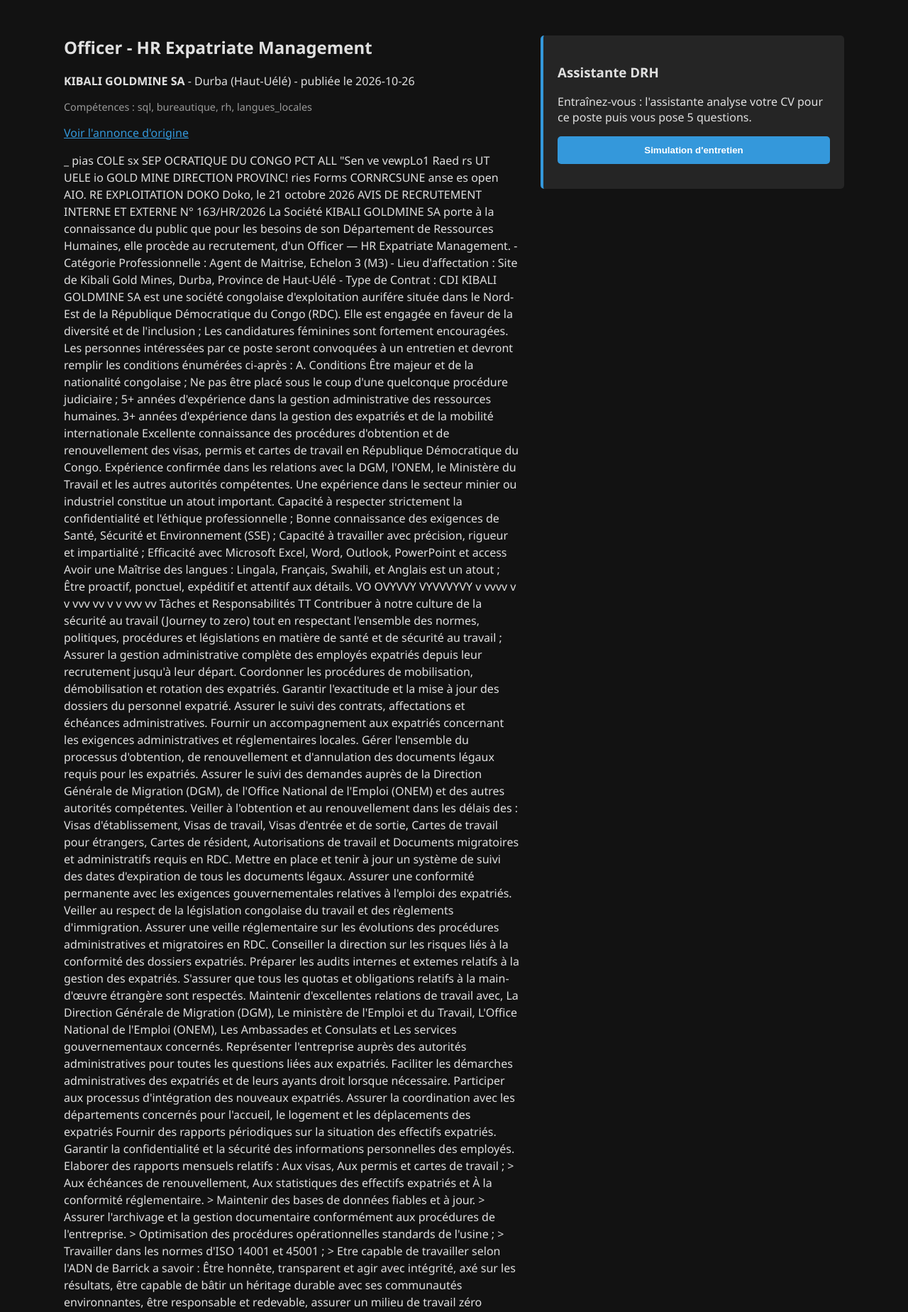
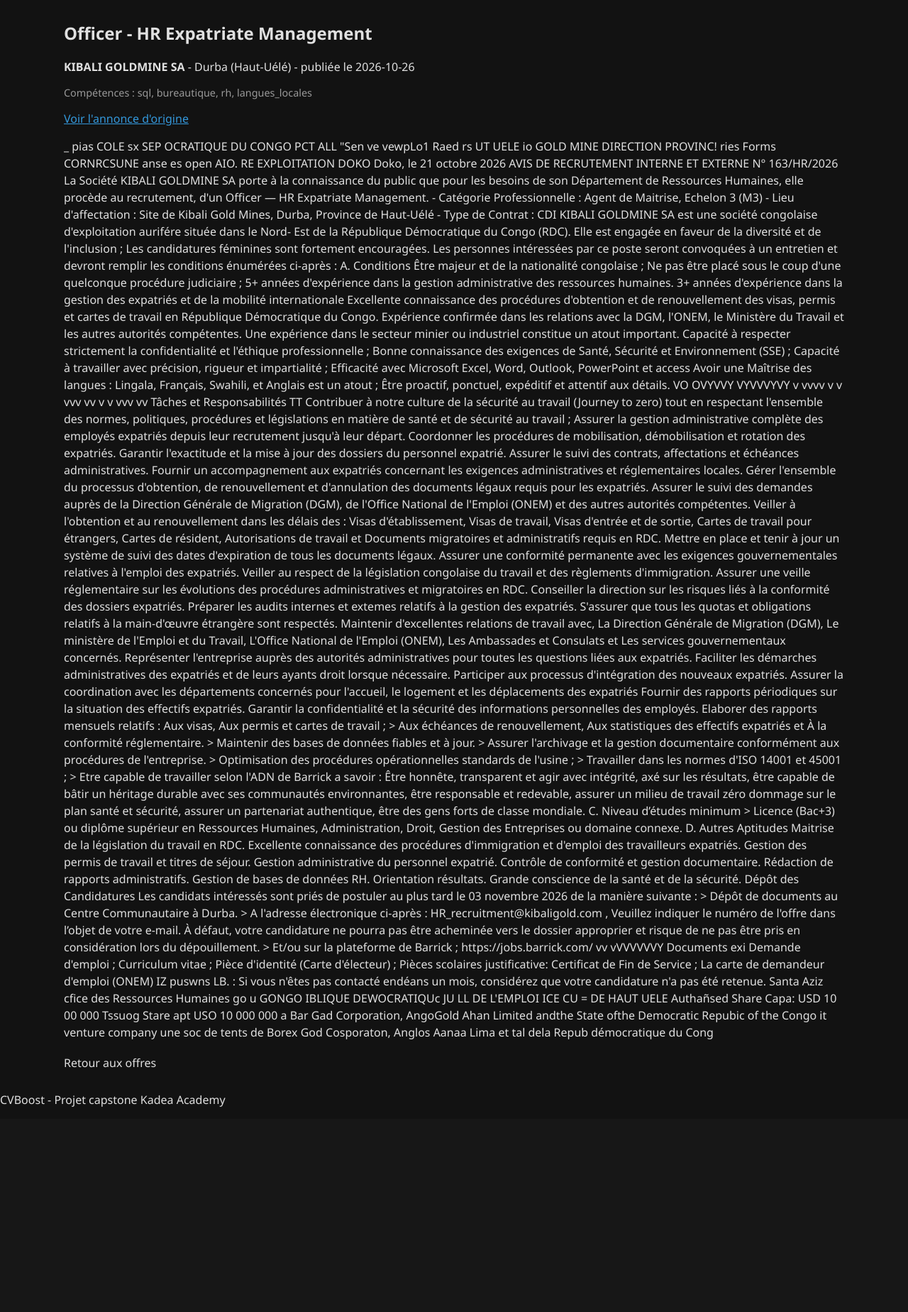
Before and after one commit to jason-bit-lang/cvboost_enterprise, a Flask app: page /offre/1/cv/1 in a window 1280 px wide. Shown: the part 66-1914 px from the top of the page at 71% size. After the commit the page ends 1625 px from the top, so only its background shows below. Run offline with Flask 3, Linux system fonts and the light colour scheme; a user stored in the database is signed in; data comes from the database, SQL or seed files in the repository; tables that the repository leaves empty hold one stand-in row (values such as "Sample post").

Commit message:
Masque l'assistante DRH en attendant : matching et table des offres d'abord
ASSISTANTE_ACTIVE = False dans app/routes.py : le panneau n'apparait plus sur la page
d'une offre et la route d'entretien repond 404. Le code reste en place.

```diff
--- a/app/routes.py
+++ b/app/routes.py
@@ -17,6 +17,8 @@ EMAIL_REGEX = r'[^@\s]+@[^@\s]+\.[^@\s]+'
 PASSWORD_MIN_LENGTH = 8
 STATUT_ANALYSE = 'CV analysé'
 STATUT_ILLISIBLE = 'CV illisible (scanné ou abîmé)'
+# Assistante DRH codee mais masquee pour le moment : passer a True pour l'afficher
+ASSISTANTE_ACTIVE = False
 
 
 def form_value(name):
@@ -222,7 +224,8 @@ def recherche(id):
 @login_required
 def offre(offre_id, id):
     """Detail d'une offre, avec l'assistante DRH a cote."""
-    return render_template('offre.html', offre=db.get_or_404(Offre, offre_id), document=document_du_user(id))
+    return render_template('offre.html', offre=db.get_or_404(Offre, offre_id), document=document_du_user(id),
+                           assistante=ASSISTANTE_ACTIVE)
 
 
 @app.route('/entretien/<int:offre_id>/cv/<int:id>', methods=['POST'])
@@ -230,6 +233,8 @@ def offre(offre_id, id):
 def entretien(offre_id, id):
     """Simulation d'entretien. Le navigateur envoie la conversation deja ecoulee (questions et reponses) :
     vide -> analyse du CV et premiere question ; sinon -> commentaire et question suivante."""
+    if not ASSISTANTE_ACTIVE:
+        return jsonify(erreur="L'assistante DRH n'est pas encore disponible."), 404
     offre = db.get_or_404(Offre, offre_id)
     texte = texte_du_cv(document_du_user(id))
     historique = (request.get_json(silent=True) or {}).get('historique', [])
--- a/app/templates/offre.html
+++ b/app/templates/offre.html
@@ -1,7 +1,7 @@
 {% extends "base.html" %}
 {% block title %}{{ offre.titre }} - CVBoost{% endblock %}
 {% block content %}
-<div class="page-large deux-colonnes">
+<div class="page-large{% if assistante %} deux-colonnes{% endif %}">
     <article>
         <h2>{{ offre.titre }}</h2>
         <p><strong>{{ offre.entreprise }}</strong> - {{ offre.lieu }}
@@ -17,7 +17,8 @@
         <a href="{{ url_for('recherche', id=document.id) }}" class="btn-secondary">Retour aux offres</a>
     </article>
 
-    {# Assistante DRH : le contenu est rempli par static/entretien.js #}
+    {# Assistante DRH : le contenu est rempli par static/entretien.js (masquee si ASSISTANTE_ACTIVE = False) #}
+    {% if assistante %}
     <aside id="entretien" class="ia-card" data-url="{{ url_for('entretien', offre_id=offre.id, id=document.id) }}">
         <h3>Assistante DRH</h3>
         <p>Entraînez-vous : l'assistante analyse votre CV pour ce poste puis vous pose 5 questions.</p>
@@ -36,6 +37,7 @@
             <button type="submit">Envoyer ma réponse</button>
         </form>
     </aside>
+    {% endif %}
 </div>
-<script src="{{ url_for('static', filename='entretien.js') }}"></script>
+{% if assistante %}<script src="{{ url_for('static', filename='entretien.js') }}"></script>{% endif %}
 {% endblock %}
```
